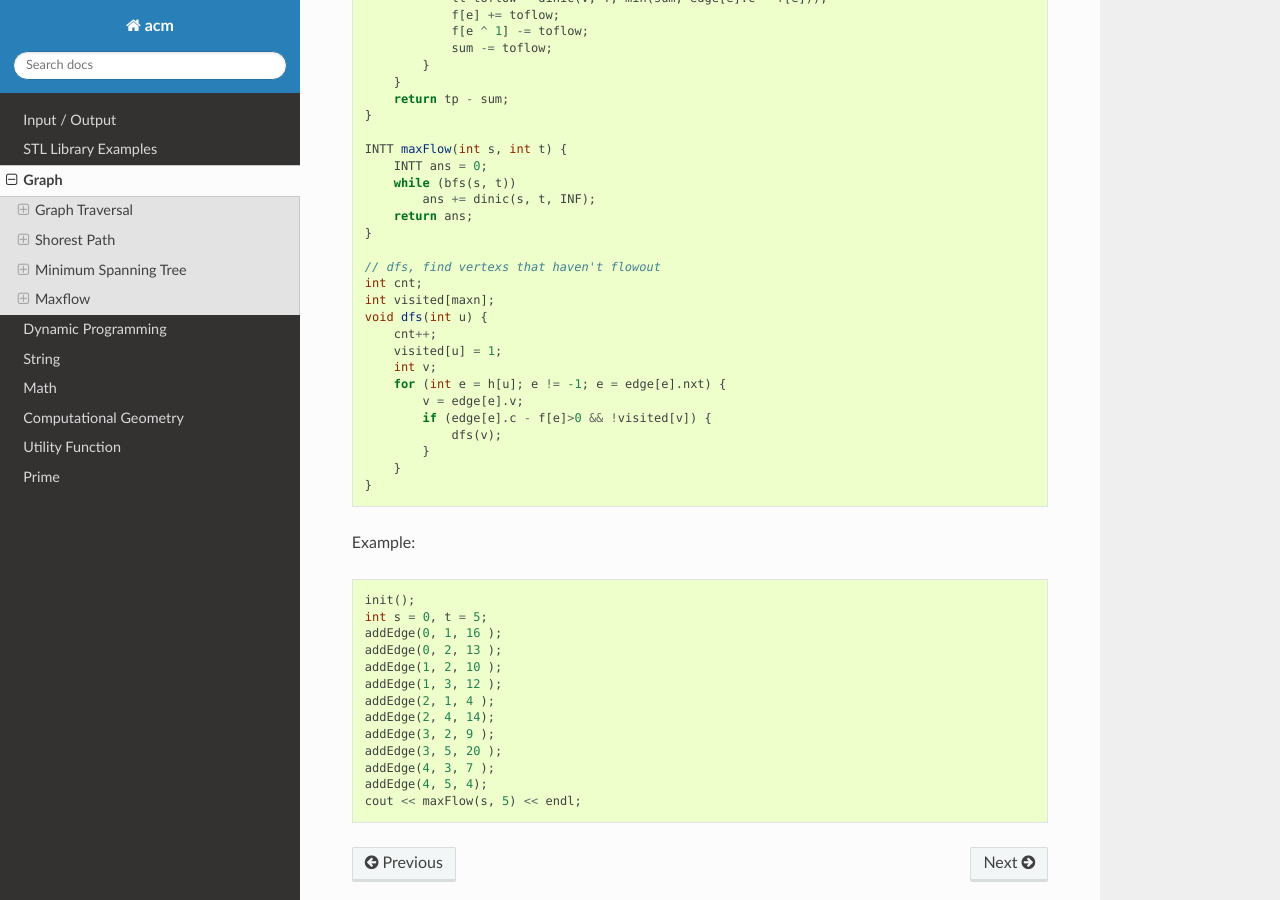
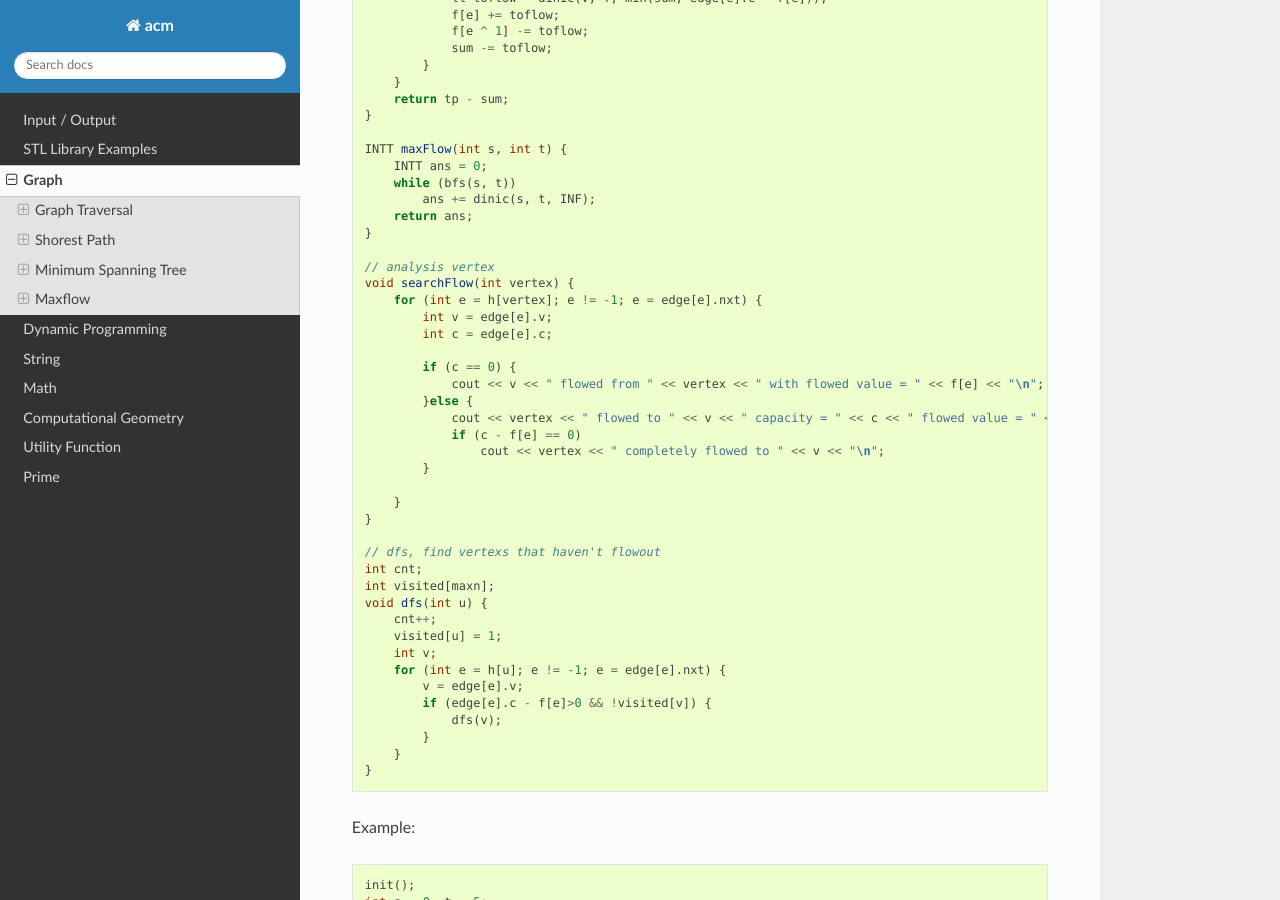
Before and after one commit to klhui97/ACM, a Sphinx documentation site: the page built from docs/source/topics/graph.rst, in a window 1280 px wide and 900 px high, scrolled down 12430 px. Built offline with Sphinx 7.4.7 and the Read the Docs theme 2.0.0, drawn with Linux system fonts in a browser that asks for light colours.

Commit message:
update flow

```diff
--- a/docs/source/topics/graph.rst
+++ b/docs/source/topics/graph.rst
@@ -734,6 +734,23 @@ Code:
         return ans;
     }
 
+    // analysis vertex
+    void searchFlow(int vertex) {
+        for (int e = h[vertex]; e != -1; e = edge[e].nxt) {
+            int v = edge[e].v;
+            int c = edge[e].c;
+
+            if (c == 0) {
+                cout << v << " flowed from " << vertex << " with flowed value = " << f[e] << "\n";
+            }else {
+                cout << vertex << " flowed to " << v << " capacity = " << c << " flowed value = " << f[e] << "\n";
+                if (c - f[e] == 0)
+                    cout << vertex << " completely flowed to " << v << "\n";
+            }
+
+        }
+    }
+
     // dfs, find vertexs that haven't flowout
     int cnt;
     int visited[maxn];
```
Also changed, not shown: docs/source/topics/prime.rst (+5 -5 lines).
